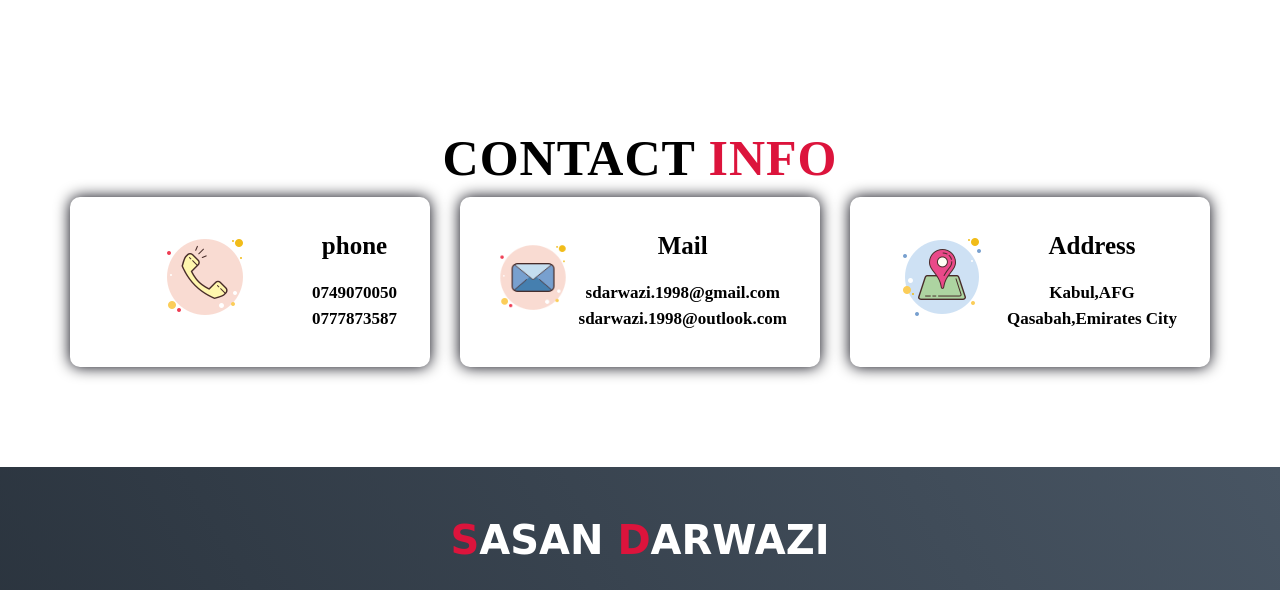
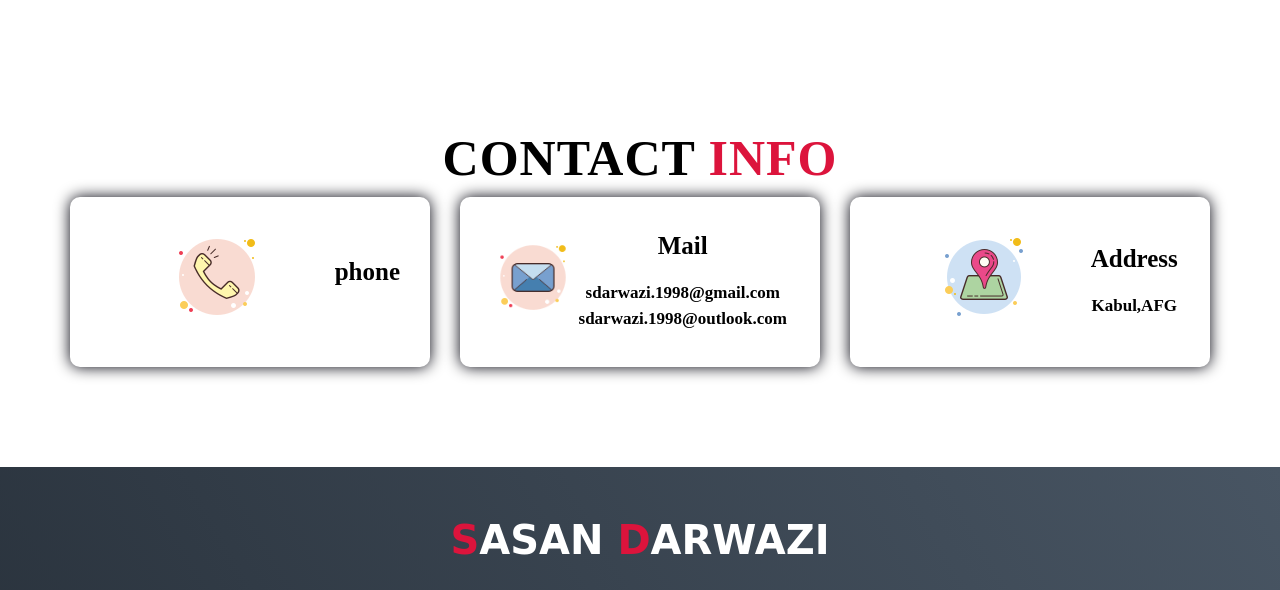
Before and after one commit to Sasan-Darwazi/Profile-Portfolio-, a plain HTML site: page index.html in a window 1280 px wide. Shown: the part 4708-5298 px from the top of the page. Drawn offline with Linux system fonts and the light colour scheme; a web font is replaced by a local one.

Commit message:
Update index.html

```diff
--- a/index.html
+++ b/index.html
@@ -217,8 +217,8 @@
                         <img src="img/phone.png" alt="phone">
                     </div>
                     <div class="contact-info"><h1>phone</h1>
-                    <h2>0749070050</h2>
-                    <h2>0777873587</h2>
+<!--                     <h2>0749070050</h2>
+                    <h2>0777873587</h2> -->
                 </div>
                 </div>
                 <div class="contact-item">
@@ -236,7 +236,7 @@
                     </div>
                     <div class="contact-info"><h1>Address</h1>
                     <h2>Kabul,AFG</h2>
-                    <h2>Qasabah,Emirates City</h2>
+
                 </div>
                 </div>
             </div>
```
